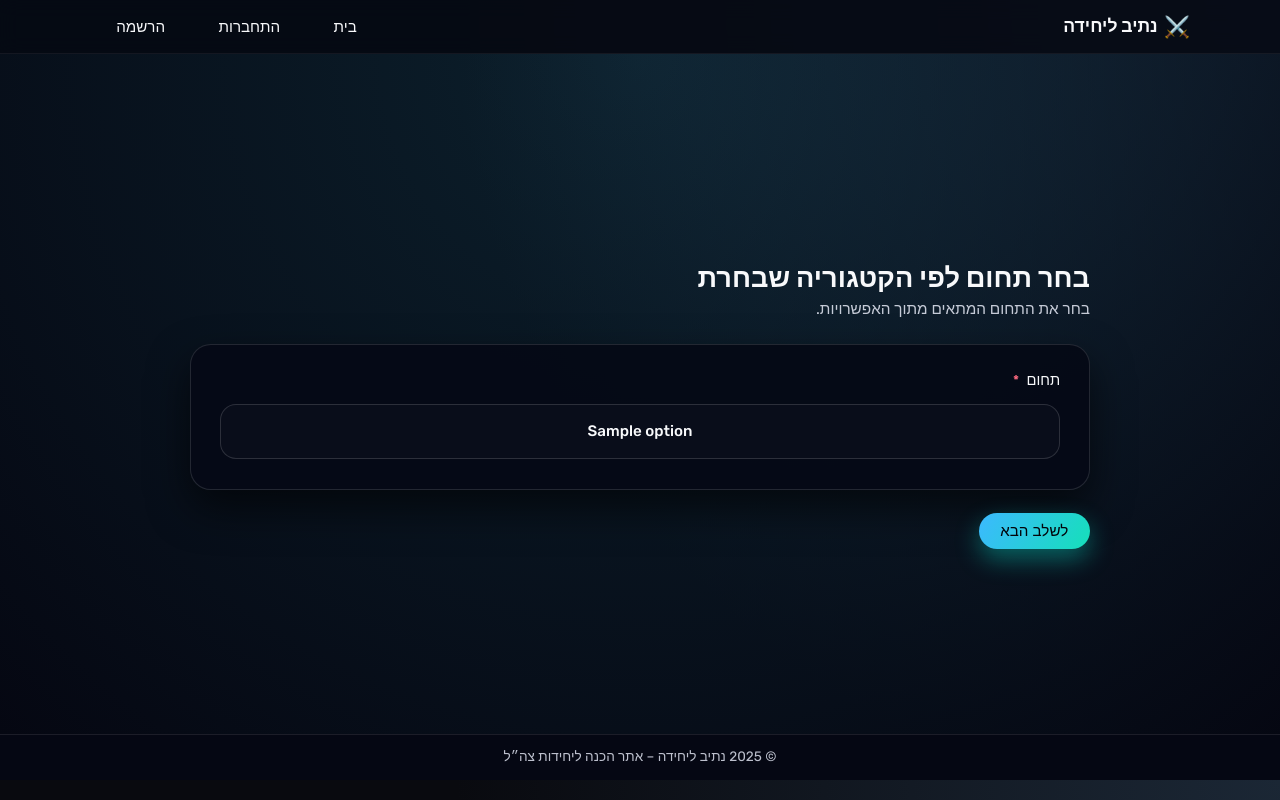
After one commit to Markozavus/milprep, a Flask app: template templates/secondSelection.html in a window 1280 px wide. The commit adds this page. Run offline with Flask 3, Linux system fonts and the light colour scheme; the template is opened without the code that fills it: most values are stand-ins (such as "Sample title", 1, 10 or a date in 2020).

Commit message:
Add files via upload

```diff
--- /dev/null
+++ b/templates/secondSelection.html
@@ -0,0 +1,39 @@
+{% extends "base.html" %}
+
+{% block title %}בחירת תחום נוסף{% endblock %}
+
+{% block content %}
+<section class="form-page">
+    <div class="container">
+
+        <h1 class="form-title">בחר תחום לפי הקטגוריה שבחרת</h1>
+        <p class="form-subtitle">
+            בחר את התחום המתאים מתוך האפשרויות.
+        </p>
+
+        <form method="post">
+            <div class="register-form">
+                <div class="form-group full-width">
+                    <label>
+                        תחום <span class="required-star">*</span>
+                    </label>
+
+                    <div class="category-select">
+                        {% for option in options %}
+                        <label class="category-option" required>
+                            <input type="radio" name="sub_category" value="{{ option }}" required>
+                            <span class="text">{{ option }}</span>
+                        </label>
+                        {% endfor %}
+                    </div>
+                </div>
+            </div>
+
+            <button type="submit" class="btn primary-btn" style="margin-top: 1.4rem;">
+                לשלב הבא
+            </button>
+        </form>
+
+    </div>
+</section>
+{% endblock %}
```
Also changed, not shown: templates/firstChoice.html (+6 -6 lines), templates/results.html (added, +17 -0 lines), templates/thirdSelection.html (added, +39 -0 lines).
